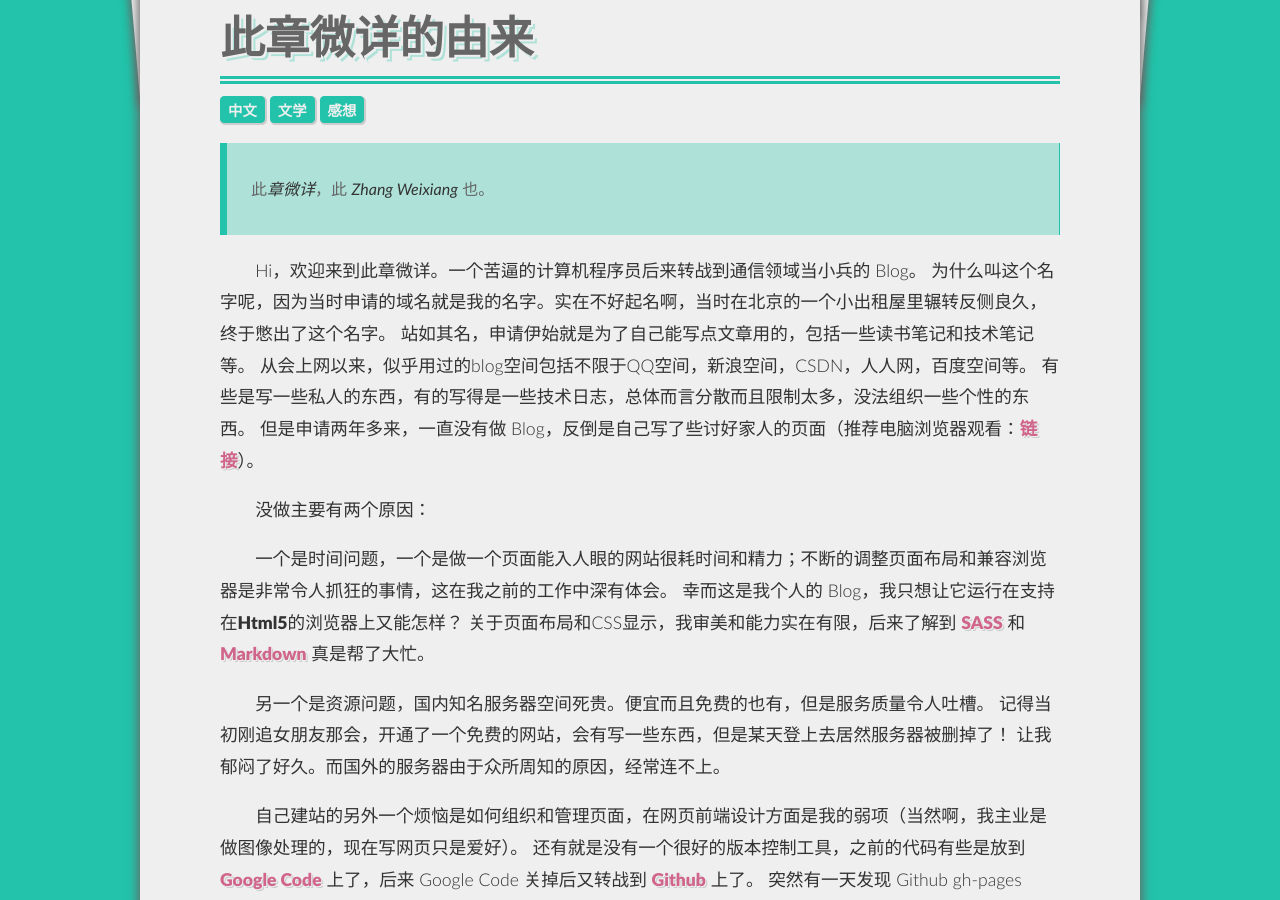
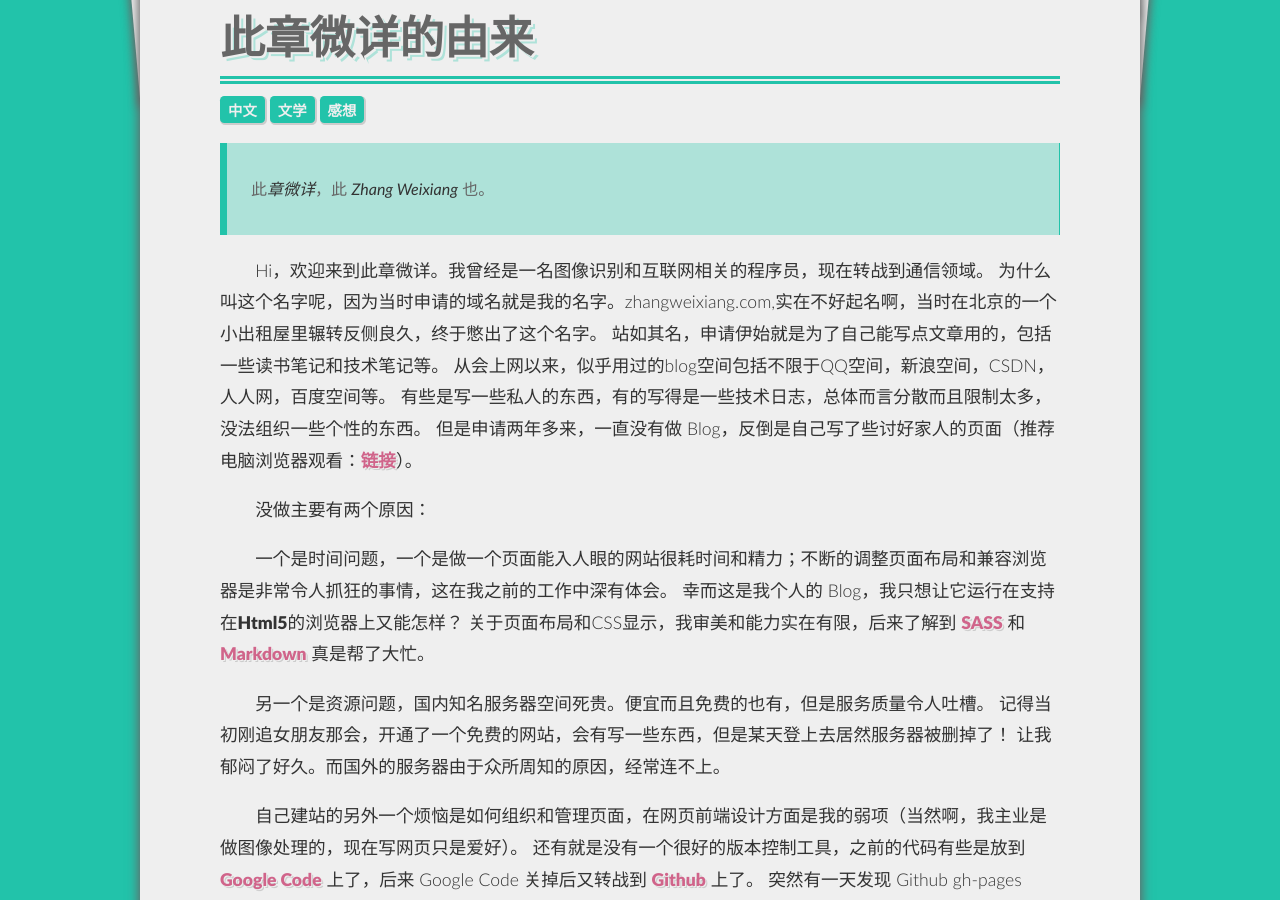
Before and after one commit to zwxscience/MyBlog, a Jekyll site: the page built from _posts/2016-01-25-website-name.md, in a window 1280 px wide and 900 px high, scrolled down 338 px. Built offline with Jekyll 4.4.1, drawn with Linux system fonts in a browser that asks for light colours; Markdown is read by kramdown in place of the engine named in the settings.

```diff
--- a/_posts/2016-01-25-website-name.md
+++ b/_posts/2016-01-25-website-name.md
@@ -11,8 +11,8 @@
 
 > 此*章微详*，此 *Zhang Weixiang* 也。
 
-Hi，欢迎来到此章微详。一个苦逼的计算机程序员后来转战到通信领域当小兵的 Blog。
-为什么叫这个名字呢，因为当时申请的域名就是我的名字。实在不好起名啊，当时在北京的一个小出租屋里辗转反侧良久，终于憋出了这个名字。
+Hi，欢迎来到此章微详。我曾经是一名图像识别和互联网相关的程序员，现在转战到通信领域。
+为什么叫这个名字呢，因为当时申请的域名就是我的名字。zhangweixiang.com,实在不好起名啊，当时在北京的一个小出租屋里辗转反侧良久，终于憋出了这个名字。
 站如其名，申请伊始就是为了自己能写点文章用的，包括一些读书笔记和技术笔记等。
 从会上网以来，似乎用过的blog空间包括不限于QQ空间，新浪空间，CSDN，人人网，百度空间等。
 有些是写一些私人的东西，有的写得是一些技术日志，总体而言分散而且限制太多，没法组织一些个性的东西。
```
Also changed, not shown: tip.md (+32 -4 lines), img/mm_facetoface_collect_qrcode_1455414545364.png (added).
